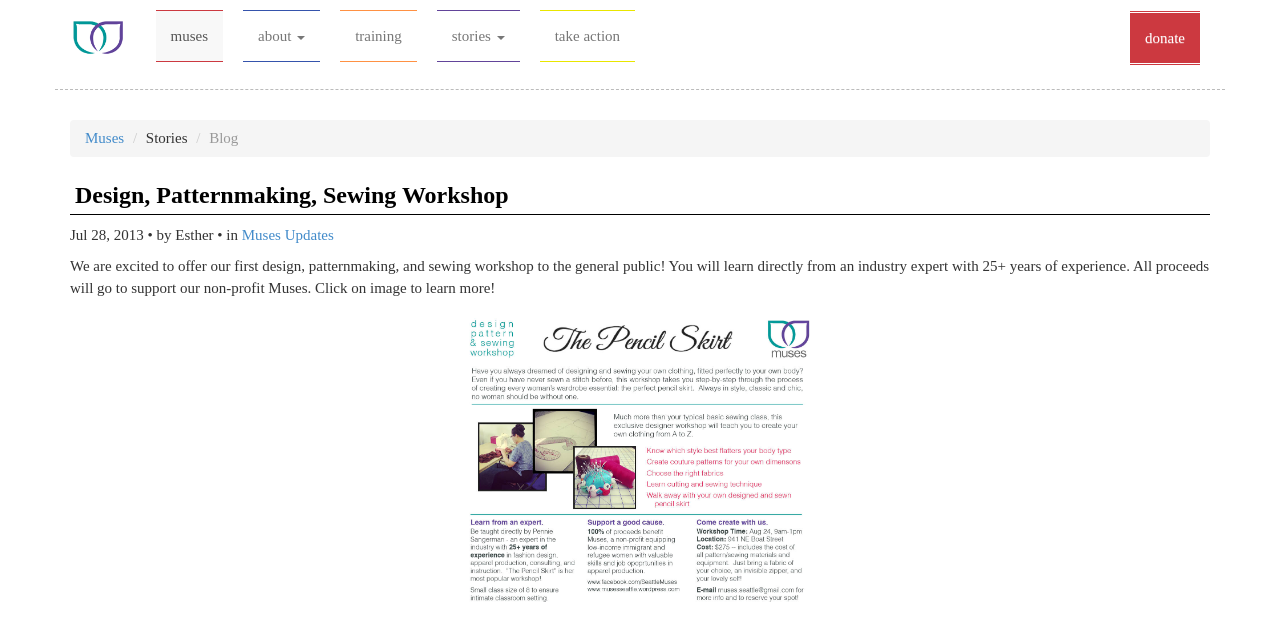
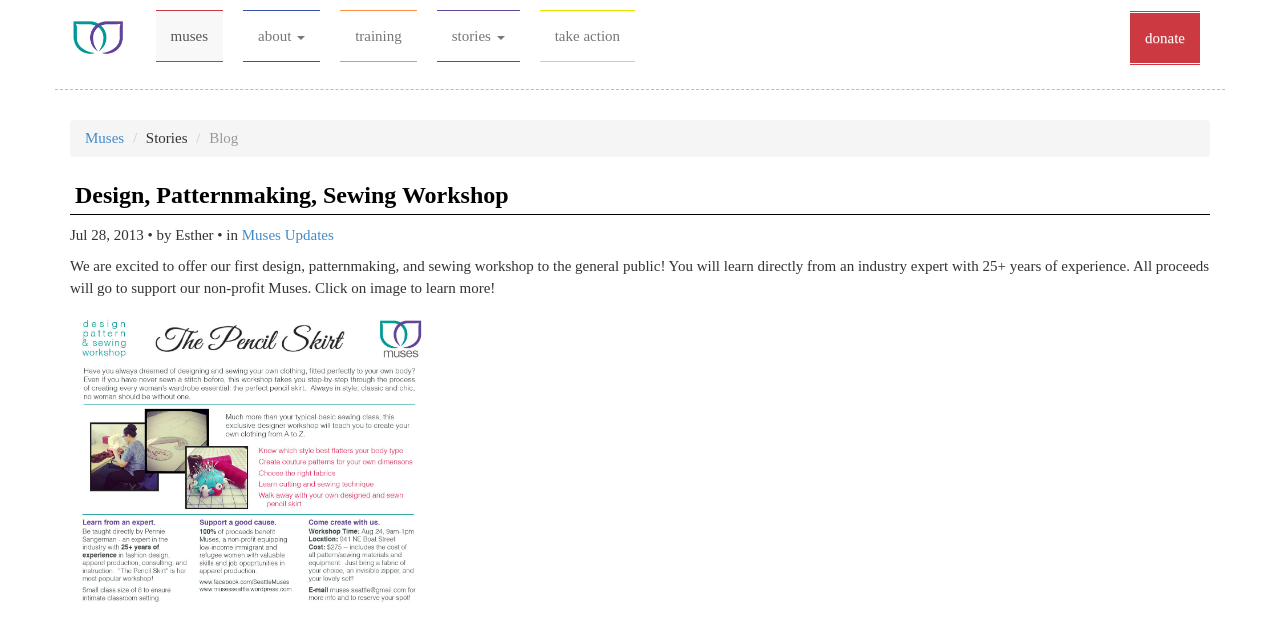
Before and after one commit to seattlemuses/seattlemuses.github.io, a Jekyll site: the page built from _posts/2013-07-28-design-patternmaking-sewing-workshop.md, in a window 1280 px wide. Shown: the top 641 px of the page. Built offline with Jekyll 4.4.1, drawn with Linux system fonts in a browser that asks for light colours; nearby versions of some CDN libraries.

Commit message:
Update post.html

```diff
--- a/_layouts/post.html
+++ b/_layouts/post.html
@@ -5,7 +5,7 @@
 <style>
 .container img {
   display: block;
-  margin: 10px auto;
+/*  margin: 10px auto; */
   max-width: 100%;
   max-height: 300px;
 }
```
